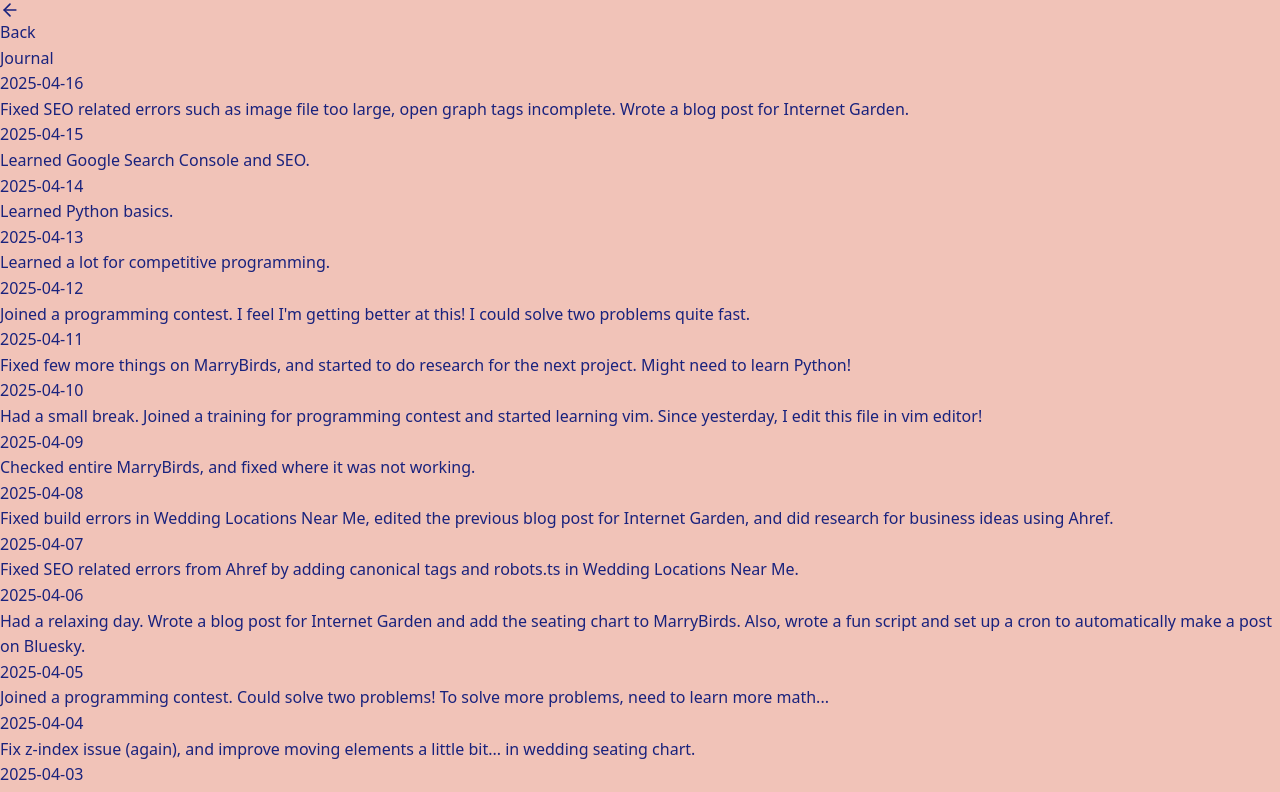
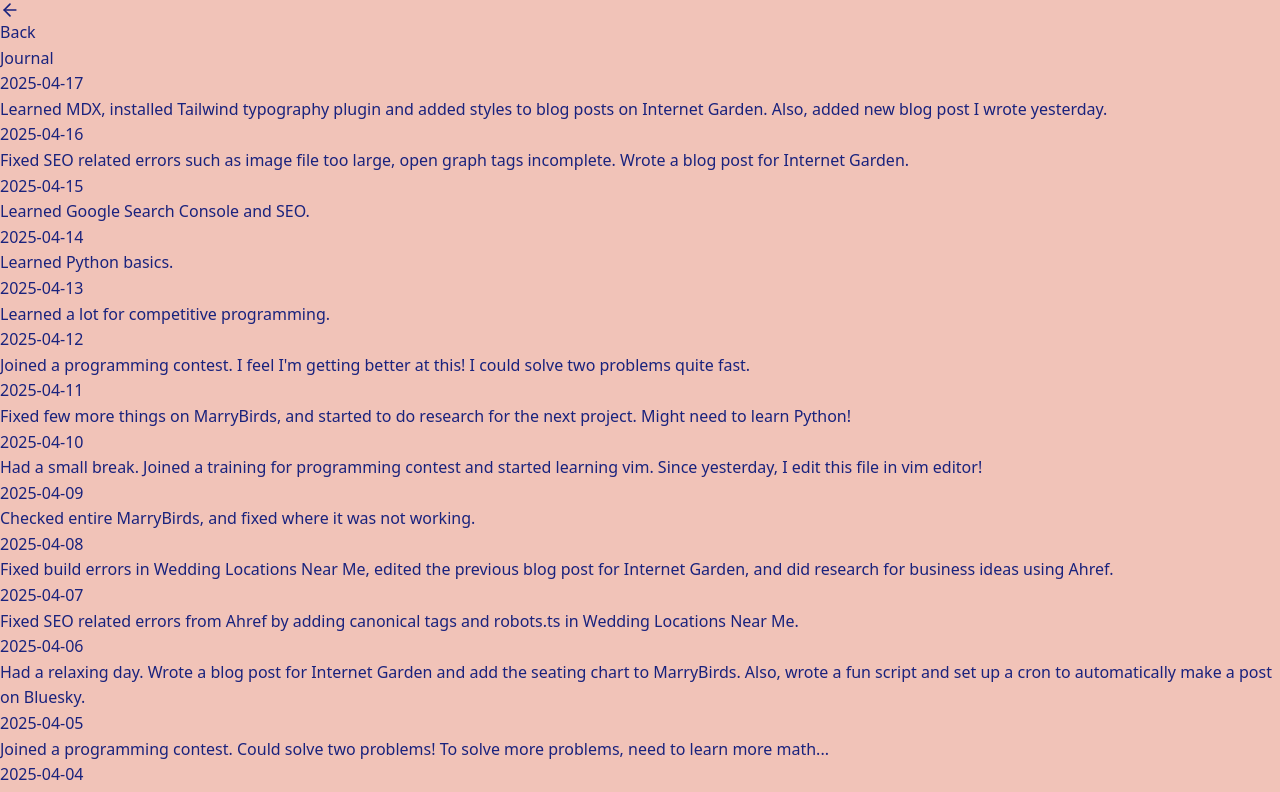
Before and after one commit to minamicode/minamicode.com, a Next.js app: page /journal in a window 1280 px wide. Shown: the top 792 px of the page. Built offline with nearby package versions, Linux system fonts and the light colour scheme.

Commit message:
add a journal entry

```diff
--- a/src/app/_components/JournalEntries.tsx
+++ b/src/app/_components/JournalEntries.tsx
@@ -6,6 +6,10 @@ type JournalEntry = {
 };
 
 const entries: JournalEntry[] = [
+  {
+    date: "2025-04-17",
+    text: "Learned MDX, installed Tailwind typography plugin and added styles to blog posts on Internet Garden. Also, added new blog post I wrote yesterday.",
+  },
   {
     date: "2025-04-16",
     text: "Fixed SEO related errors such as image file too large, open graph tags incomplete. Wrote a blog post for Internet Garden.",
```
